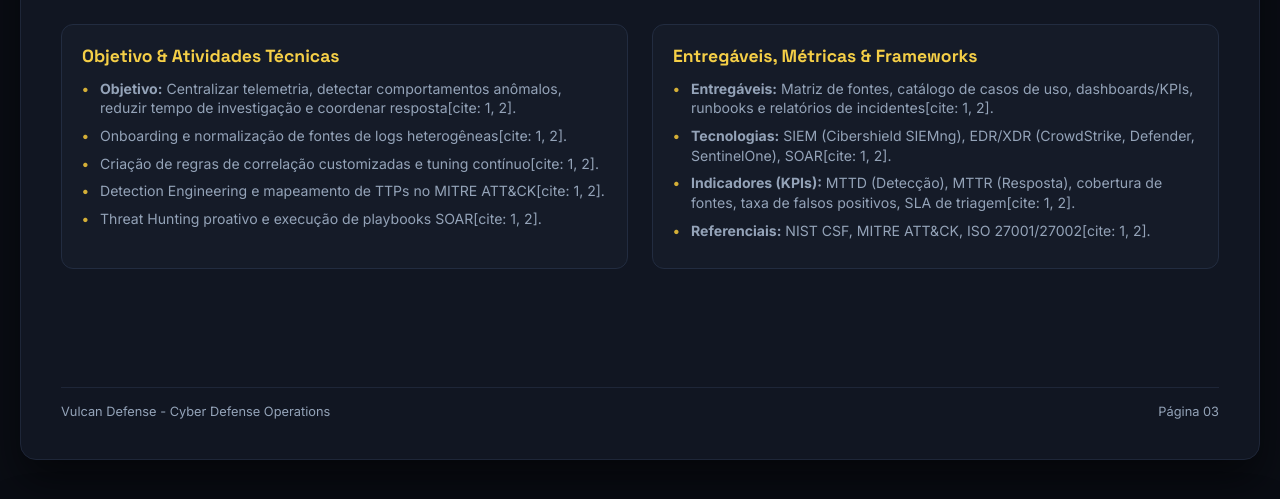
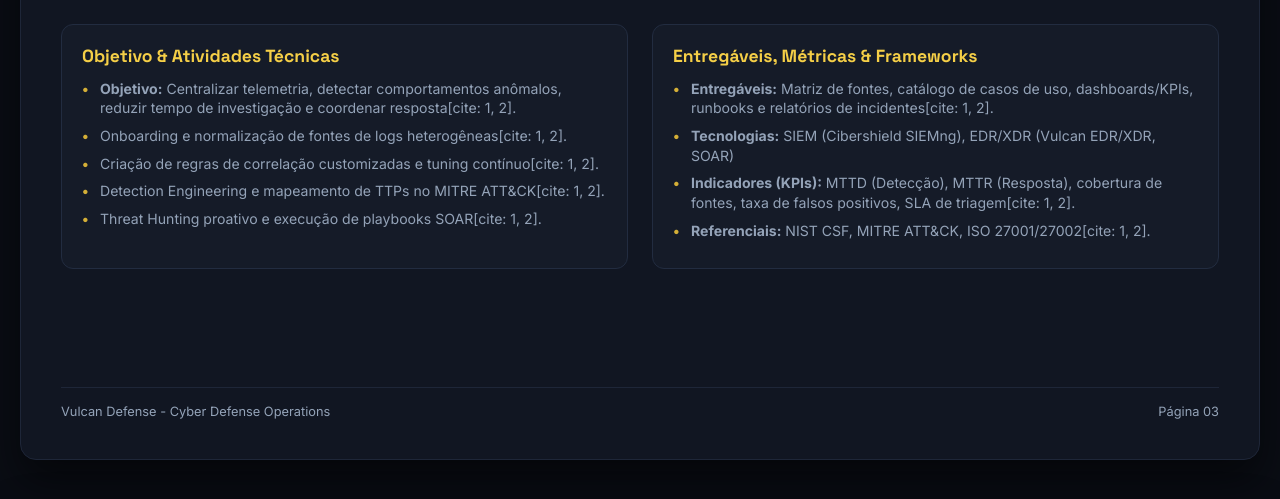
Before and after one commit to Vulcan-Defense/portifolio-vulcan, a plain HTML site: page index.html in a window 1280 px wide. Shown: the part 1680-2179 px from the top of the page. Drawn offline with Linux system fonts and the light colour scheme.

Commit message:
Substitui fabricantes de EDR/XDR por Vulcan EDR/XDR (#2)

```diff
--- a/index.html
+++ b/index.html
@@ -587,7 +587,7 @@
         <h4>Entregáveis, Métricas & Frameworks</h4>
         <ul>
           <li><strong>Entregáveis:</strong> Matriz de fontes, catálogo de casos de uso, dashboards/KPIs, runbooks e relatórios de incidentes[cite: 1, 2].</li>
-          <li><strong>Tecnologias:</strong> SIEM (Cibershield SIEMng), EDR/XDR (CrowdStrike, Defender, SentinelOne), SOAR[cite: 1, 2].</li>
+          <li><strong>Tecnologias:</strong> SIEM (Cibershield SIEMng), EDR/XDR (Vulcan EDR/XDR, SOAR)</li>
           <li><strong>Indicadores (KPIs):</strong> MTTD (Detecção), MTTR (Resposta), cobertura de fontes, taxa de falsos positivos, SLA de triagem[cite: 1, 2].</li>
           <li><strong>Referenciais:</strong> NIST CSF, MITRE ATT&CK, ISO 27001/27002[cite: 1, 2].</li>
         </ul>
```
